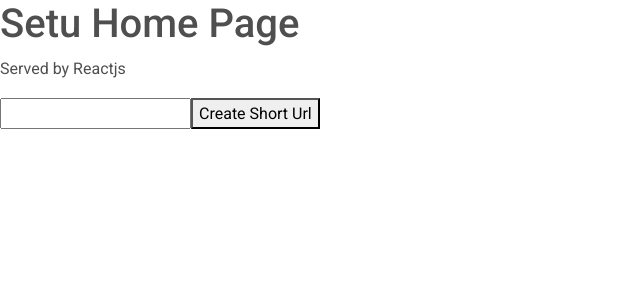
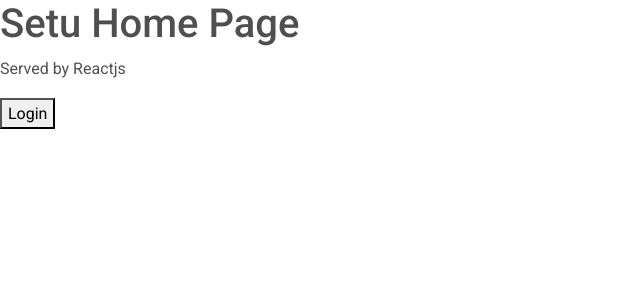
Before and after one commit to coderGtm/setu, a React (Create React App) app in the folder client/: page / in a window 1280 px wide. Shown: the top 300 px of the page, without its empty margins (0-640 px from the left). Built offline with nearby package versions, Linux system fonts and the light colour scheme.

Commit message:
conditional rendering of home page

```diff
--- a/client/src/pages/Home.js
+++ b/client/src/pages/Home.js
@@ -2,11 +2,15 @@
 import UrlForm from '../components/UrlForm';
 
 function Home() {
+    const isLoggedIn = localStorage.getItem("authToken") ? true : false;
+
+
     return (
         <div>
             <h1>Setu Home Page</h1>
             <p>Served by Reactjs</p>
-            <UrlForm />
+            {isLoggedIn && <UrlForm />}
+            {!isLoggedIn && <button onClick={() => window.location.href = "/login"}>Login</button>}
         </div>
     )
 }
```
